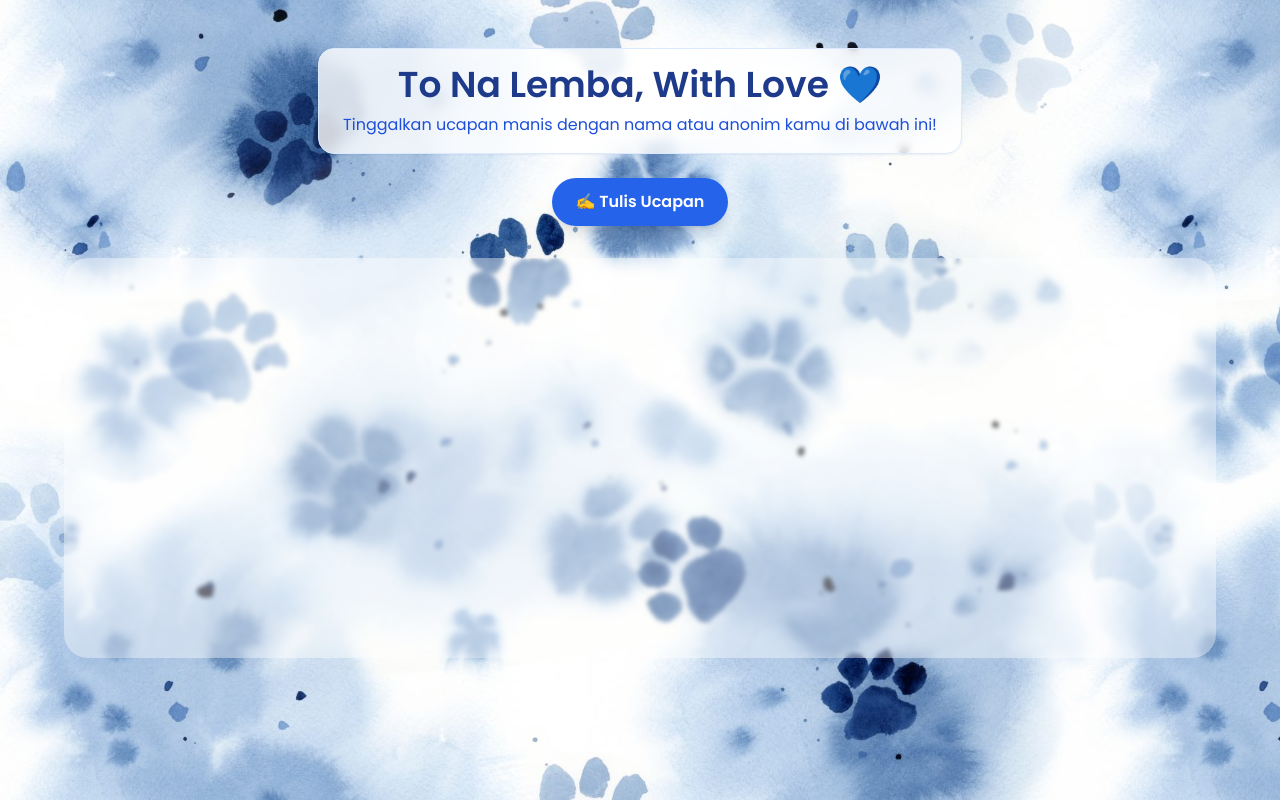
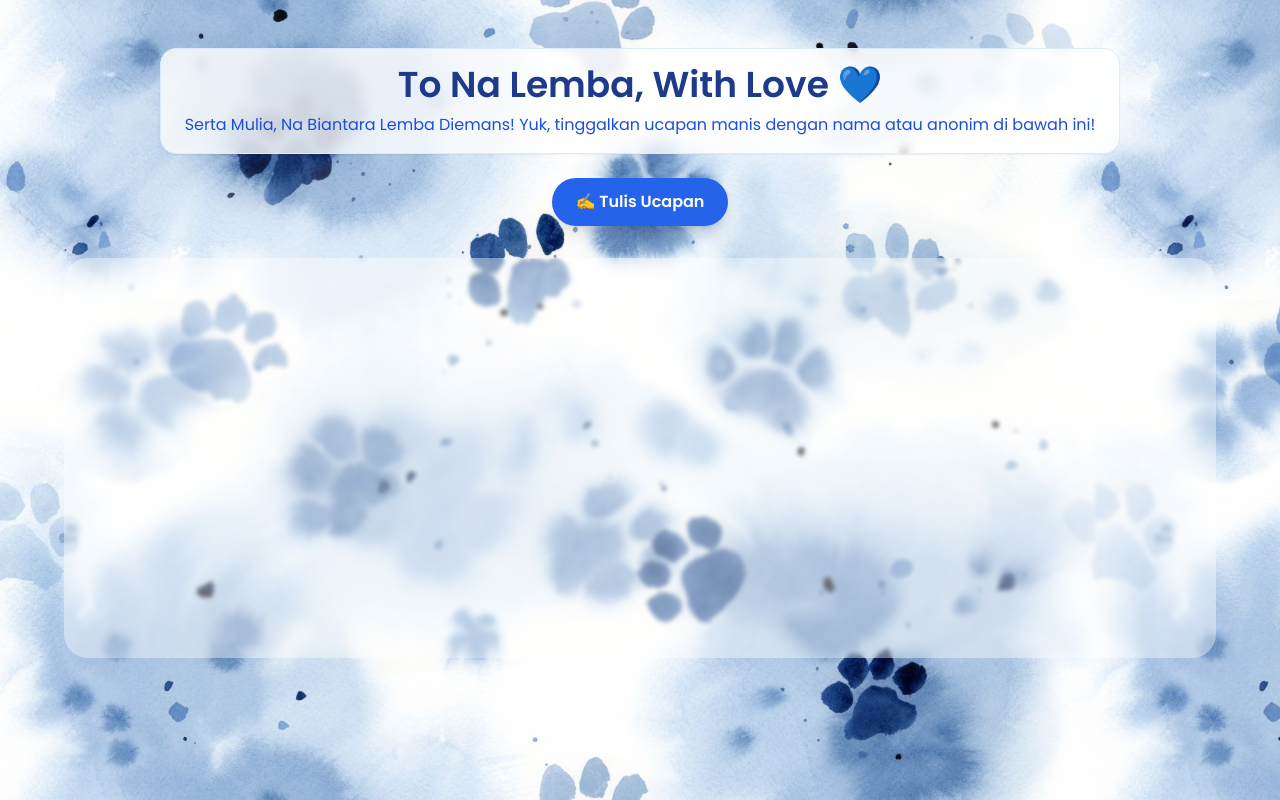
Before and after one commit to gamaudirga/nabil-space, a plain HTML site: page index.html in a window 1280 px wide. Drawn offline with nearby package versions, Linux system fonts and the light colour scheme; no server answers.

Commit message:
Update index.html

```diff
--- a/index.html
+++ b/index.html
@@ -16,7 +16,7 @@
 
     <header class="text-center my-6 bg-white/80 backdrop-blur-sm px-6 py-4 rounded-2xl shadow-sm border border-blue-100">
         <h1 class="text-4xl font-bold text-blue-900">To Na Lemba, With Love 💙</h1>
-        <p class="text-blue-700 mt-2 font-medium">Tinggalkan ucapan manis dengan nama atau anonim kamu di bawah ini!</p>
+        <p class="text-blue-700 mt-2 font-medium">Serta Mulia, Na Biantara Lemba Diemans! Yuk, tinggalkan ucapan manis dengan nama atau anonim di bawah ini!</p>
     </header>
 
     <div class="mb-8">
```
